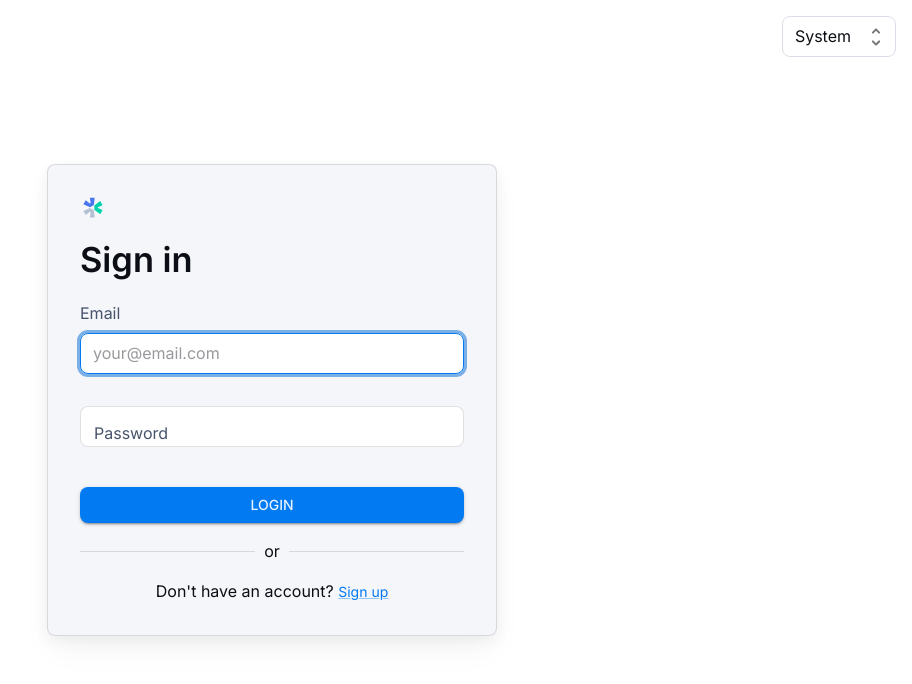
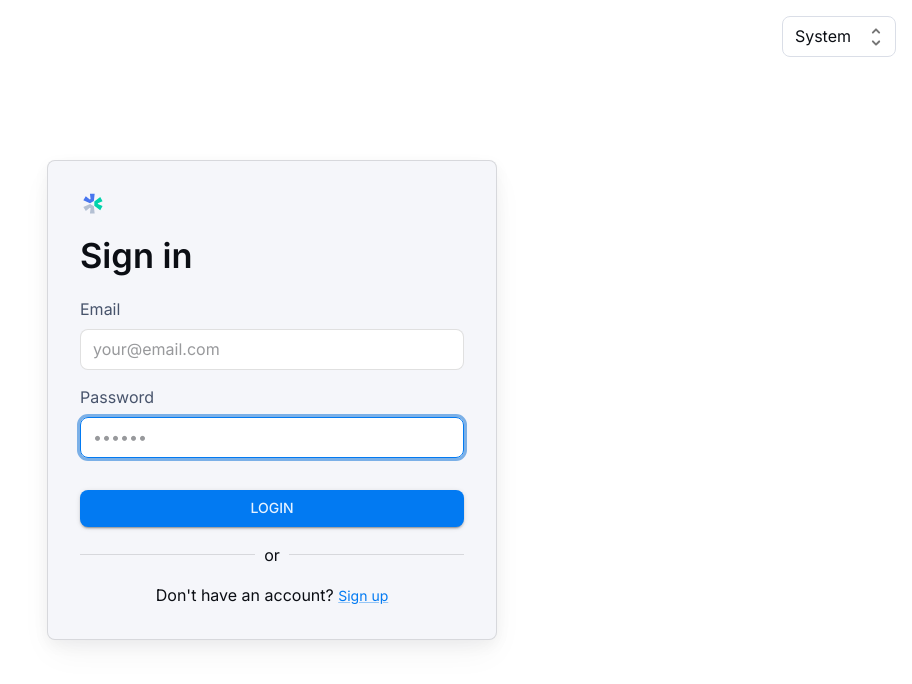
Before and after one commit to richMatchGen/matchgen-frontend, a React (Vite) app: page /login in a window 1280 px wide. Shown: the top 684 px of the page, without its empty margins (368-1280 px from the left). Built offline with nearby package versions, Linux system fonts and the light colour scheme.

Commit message:
PasswordHandler

```diff
--- a/src/pages/Login.jsx
+++ b/src/pages/Login.jsx
@@ -122,7 +122,26 @@ const Login = () => {
         value={email}
         onChange={(e) => setEmail(e.target.value)}
       /> */}
-      <TextField
+                  <FormControl>
+              <FormLabel htmlFor="password">Password</FormLabel>
+              <TextField
+                // error={passwordError}
+                // helperText={passwordErrorMessage}
+                name="password"
+                placeholder="••••••"
+                type="password"
+                id="password"
+                autoComplete="current-password"
+                autoFocus
+                required
+                fullWidth
+                variant="outlined"
+                value={password}
+                onChange={(e) => setPassword(e.target.value)}
+                // color={passwordError ? 'error' : 'primary'}
+              />
+            </FormControl>
+      {/* <TextField
         fullWidth
         label="Password"
         type="password"
@@ -130,7 +149,7 @@ const Login = () => {
         margin="normal"
         value={password}
         onChange={(e) => setPassword(e.target.value)}
-      />
+      /> */}
       <Button
         fullWidth
         variant="contained"
```
